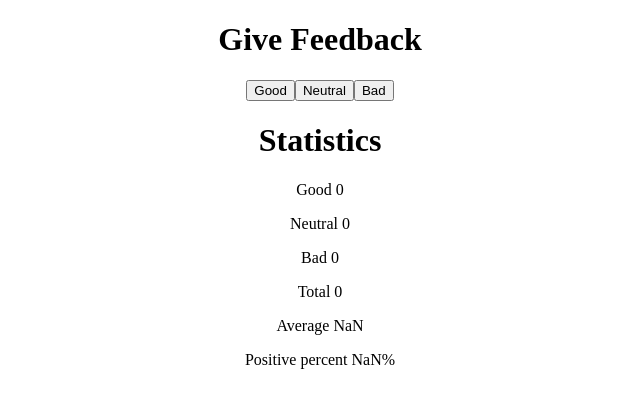
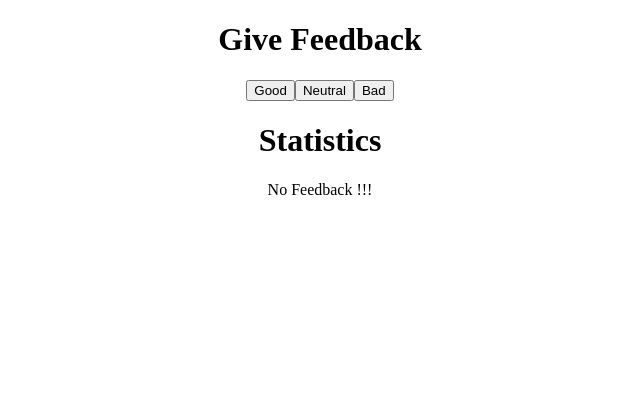
Before and after one commit to yosif-qasim/FullStackOpen, a React (Vite) app in the folder part1/unicafe/: page / in a window 1280 px wide. Shown: the top 408 px of the page, without its empty margins (320-960 px from the left). Built offline with nearby package versions, Linux system fonts and the light colour scheme.

Commit message:
EX 1.9: unicafe step4

```diff
--- a/part1/unicafe/src/App.jsx
+++ b/part1/unicafe/src/App.jsx
@@ -9,7 +9,11 @@ const Stastistics = ({good ,bad ,neutral}) => {
     const total = (good + bad + neutral)
     const calcAvg = (good, bad, neutral) => (good - bad) / (good + bad + neutral)
     const calcPositive = (good ,bad ,neutral) => ( (good) / (good + bad + neutral) )*100
-
+    if (good , bad , neutral === 0 ){
+        return (
+            <p>No Feedback !!! </p>
+        )
+    }
     return(
         <>
             <p> Good {good}</p>
```
